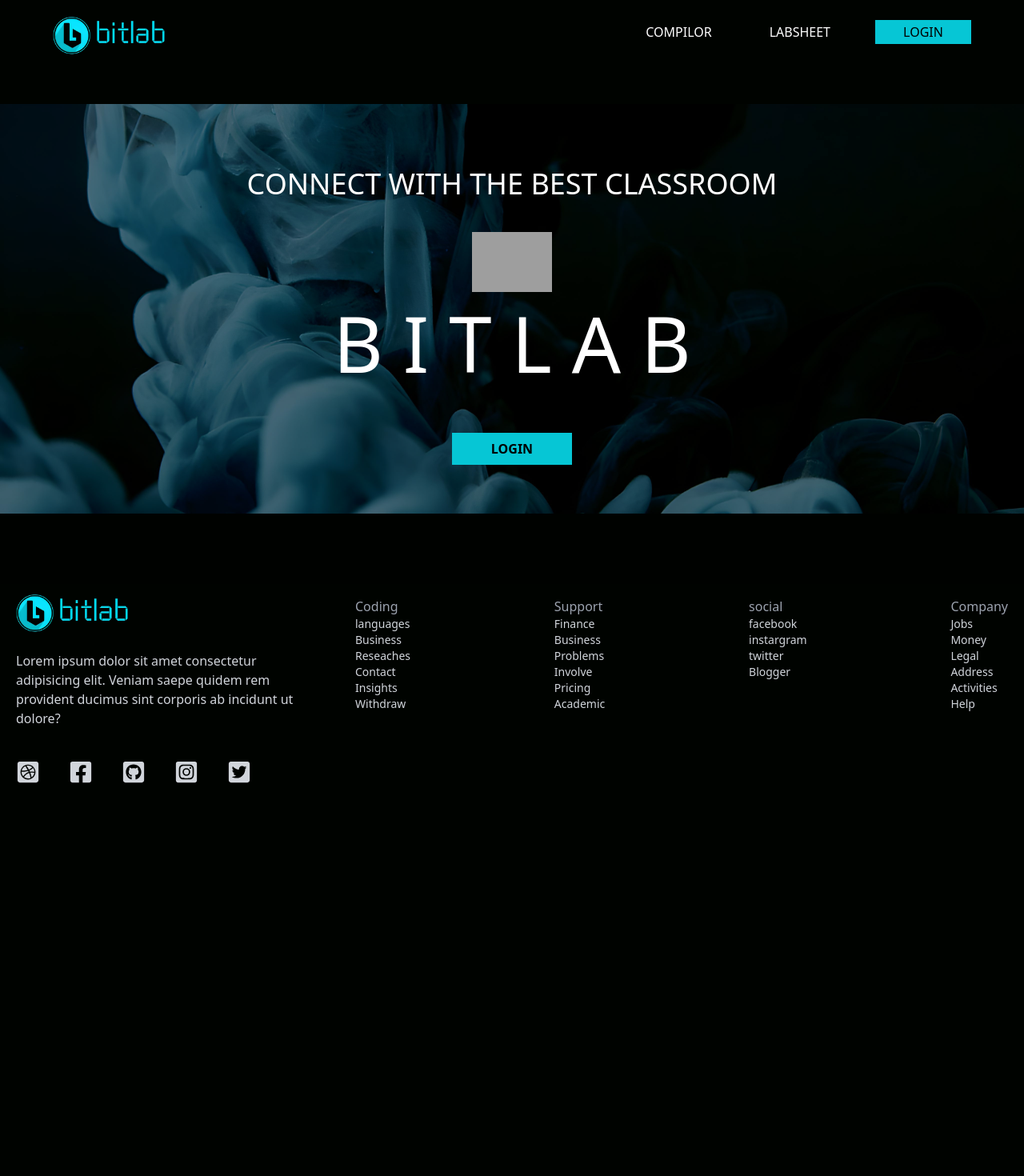
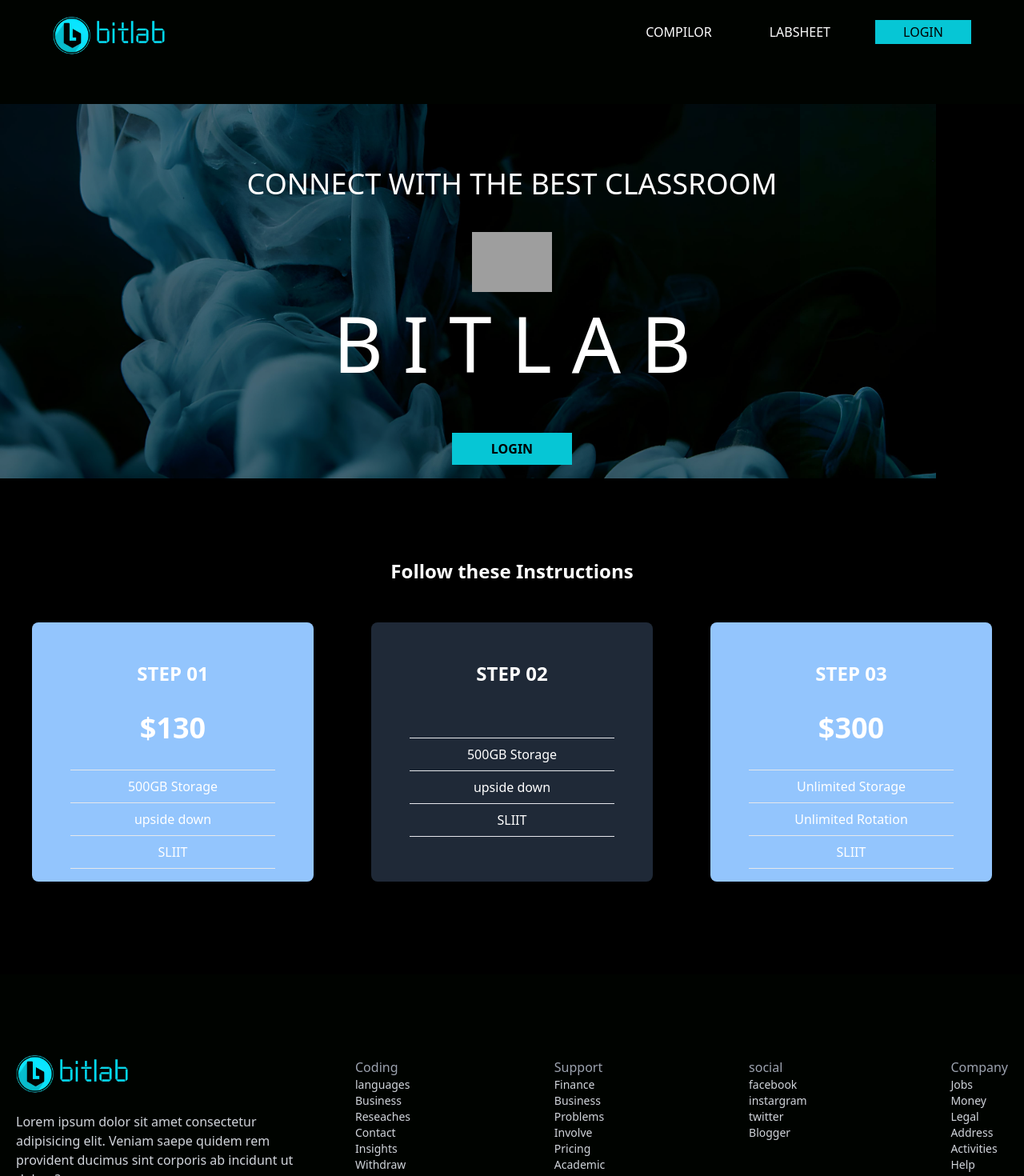
Before and after one commit to AnjanaPrabhath/BitLab, a React (Create React App) app in the folder frontend/: page / in a window 1280 px wide. Shown: the top 1470 px of the page at 80% size. Before the commit the page ends 1068 px from the top, so only its background shows below. Built offline with nearby package versions, Linux system fonts and the light colour scheme; grey boxes are pictures that could not be loaded.

Commit message:
loin and logo setup

```diff
--- a/frontend/src/App.js
+++ b/frontend/src/App.js
@@ -1,7 +1,8 @@
 import React from 'react';
 import { BrowserRouter, Route, Routes } from 'react-router-dom';
-import Homepage from "./Pages/Homepage";
+import LandingPage from "./Pages/LandingPage";
 import AdminPage from './Pages/AdminPage';
+import LoginPage from './Pages/LoginPage';
 
 
 function App() {
@@ -11,8 +12,9 @@ function App() {
 
       <BrowserRouter>
         <Routes>
-            <Route path='/' element={<Homepage/>} />
+            <Route path='/' element={<LandingPage/>} />
             <Route path='/admin' element={<AdminPage/>} />
+            <Route path='/login' element={<LoginPage/>} />
         </Routes>
       </BrowserRouter>
 
--- a/frontend/src/Components/Compilor.jsx
+++ /dev/null
@@ -1,43 +0,0 @@
-import React from 'react'
-import Poster from '../Assets/MainPoster.png'
-import LogoIcon from '../Assets/logoImageWithoutText.png'
-
-
-const Compilor = () => {
-    return (
-      <div className='text-white bg-black'>
-        <div className='items-center'>
-
-          <div className='max-w-[1300px] w-full mx-auto'>
-
-            <div className='absolute w-full h-[600px] bg-black opacity-40'></div>
-
-            {/* heading */}
-            <img className='mt-[70px] w-[1300px] mx-auto' src={Poster} alt="" />
-              <div className='absolute w-full top-[20%] mx-auto '>
-
-                <div className='uppercase text-center mt-[50px]'>
-                  <p className='my-4 md:my-10 text-xl md:text-4xl md:mt-6'>connect with the best classroom</p>
-
-                  <img src={LogoIcon}
-                  className='w-[50px] md:w-[100px] mx-auto'
-                  alt="" />
-
-                  <p className='my-4 mb-8 text-5xl md:text-8xl'>b i t l a b</p>
-                </div>
-
-                <div className='flex my-4 justify-center'>
-                  <button className='mt-8 bg-[#06C6D5] w-[150px] text-black font-semibold hover:bg-[#2df1ff] duration-300 py-2 px-4 flex justify-center'>
-                    LOGIN</button>
-
-                </div>
-
-              </div>
-          </div>
-
-        </div>
-      </div>
-    )
-  }
-
-export default Compilor
--- /dev/null
+++ b/frontend/src/Components/Hero.jsx
@@ -0,0 +1,91 @@
+import React from 'react'
+import Poster from '../Assets/MainPoster.png'
+import LogoIcon from '../Assets/logoImageWithoutText.png'
+import { Link } from 'react-router-dom'
+
+
+const Hero = () => {
+    return (
+      <div className='text-white bg-black'>
+
+        {/* Hero image and the text */}
+
+        <div className='items-center w-[1300px]'>
+
+          <div className='max-w-[1300px] w-full mx-auto items-center '>
+
+            <div className='absolute w-[1000px] h-[530px] bg-black opacity-40'></div>
+
+            {/* heading */}
+            <img className='mt-[70px] w-[90%] object-cover ' src={Poster} alt="" />
+
+              {/* meka hadala iwara na */}
+              <div className='absolute w-full top-[20%] mx-auto '>
+
+                <div className='uppercase text-center mt-[50px]'>
+                  <p className='my-4 md:my-10 text-xl md:text-4xl md:mt-6'>connect with the best classroom</p>
+
+                  <img src={LogoIcon}
+                  className='w-[50px] md:w-[100px] mx-auto'
+                  alt="" />
+
+                  <p className='my-4 mb-8 text-5xl md:text-8xl'>b i t l a b</p>
+                </div>
+
+                <div className='flex my-4 justify-center'>
+                  <Link to='/login' className='my-auto'>
+                    <button className='mt-8 bg-[#06C6D5] w-[150px] text-black font-semibold hover:bg-[#2df1ff] duration-300 py-2 px-4 flex justify-center'>
+                      LOGIN</button>
+                  </Link>
+                </div>
+
+              </div>
+          </div>
+
+        </div>
+
+        {/* Instructions */}
+
+        <div className='w-full py-[100px] bg-black'>
+          <h2 className='text-2xl text-center pb-8  font-semibold'>Follow these Instructions</h2>
+          <div className='max-w-[1240px] mx-auto grid md:grid-cols-3 gap-8' >
+              <div className='w-[90%] mx-auto bg-blue-300 shadow-xl flex flex-col p-4 my-4 rounded-lg hover:scale-105 duration-300'>
+
+                  <h2 className='text-2xl font-bold text-center py-8'>STEP 01</h2>
+                  <p className='text-center text-4xl font-bold'>$130</p>
+                  <div className='text-center font-medium '>
+                    <p className='border-b mx-8 py-2 mt-8 border-t'>500GB Storage</p>
+                    <p className='border-b mx-8 py-2'>upside down</p>
+                    <p className='border-b mx-8 py-2'>SLIIT</p>
+                  </div>
+
+              </div>
+              <div className='w-[90%] mx-auto bg-gray-800 shadow-xl flex flex-col p-4 my-4 rounded-lg hover:scale-105 duration-300 border-white'>
+
+                  <h2 className='text-2xl font-bold text-center py-8'>STEP 02</h2>
+                  <div className='text-center font-medium '>
+                    <p className='border-b mx-8 py-2 mt-8 border-t'>500GB Storage</p>
+                    <p className='border-b mx-8 py-2'>upside down</p>
+                    <p className='border-b mx-8 py-2'>SLIIT</p>
+                  </div>
+
+              </div>
+              <div className='w-[90%] mx-auto bg-blue-300 shadow-xl flex flex-col p-4 my-4 rounded-lg hover:scale-105 duration-300'>
+
+                  <h2 className='text-2xl font-bold text-center py-8'>STEP 03</h2>
+                  <p className='text-center text-4xl font-bold'>$300</p>
+                  <div className='text-center font-medium '>
+                    <p className='border-b mx-8 py-2 mt-8 border-t'>Unlimited Storage</p>
+                    <p className='border-b mx-8 py-2'>Unlimited Rotation</p>
+                    <p className='border-b mx-8 py-2'>SLIIT</p>
+                  </div>
+
+              </div>
+          </div>
+        </div>
+
+      </div>
+    )
+  }
+
+export default Hero
--- /dev/null
+++ b/frontend/src/Components/LoginForm.jsx
@@ -0,0 +1,28 @@
+import React from 'react'
+import { Link } from 'react-router-dom'
+import LoginWithPassword from './LoginWithPassword'
+
+
+const LoginForm = () => {
+  return (
+    <div className='text-white'>
+        <h1 className='text-3xl font-medium text-center'>Welcome to BitLab</h1>
+        <p className='py-3'>please enter your username and wait for your password </p>
+        <div>
+            <div>
+                <input type="text"
+                placeholder='username'
+                className='bg-[#1f1f1f] placeholder-slate-400 text-[#d0d0d0]  rounded-md px-2 py-2 my-2 border-blue-400 w-full'
+                />
+            </div>
+            <div>
+              <Link to={LoginWithPassword}>
+                <button className='bg-blue-400 my-5 px-4 py-1 w-full'>NEXT</button>
+              </Link>
+            </div>
+        </div>
+    </div>
+  )
+}
+
+export default LoginForm
--- /dev/null
+++ b/frontend/src/Components/LoginWithPassword.jsx
@@ -0,0 +1,25 @@
+import React from 'react'
+
+const LoginWithPassword = () => {
+  return (
+    <div className='text-white'>
+        <h1 className='text-3xl font-medium text-center'>Welcome </h1>
+        <p className='py-3'>please enter your username and wait for your password </p>
+        <div>
+            <div>
+                <input type="text"
+                placeholder='username'
+                className='bg-[#1f1f1f] placeholder-slate-400 text-[#d0d0d0]  rounded-md px-2 py-2 my-2 border-blue-400 w-full'
+                />
+            </div>
+            <div>
+
+                <button className='bg-blue-400 my-5 px-4 py-1 w-full'>Login</button>
+
+            </div>
+        </div>
+    </div>
+  )
+}
+
+export default LoginWithPassword
--- a/frontend/src/Pages/Homepage.jsx
+++ b/frontend/src/Pages/LandingPage.jsx
@@ -1,17 +1,17 @@
 import React from 'react'
-import Compilor from '../Components/Compilor'
+import Hero from '../Components/Hero'
 import Footer from '../Components/Footer'
 import Navbar from '../Components/Navbar'
 
 
-const Homepage = () => {
+const LandingPage = () => {
   return (
     <div>
       <Navbar/>
-      <Compilor/>
+      <Hero/>
       <Footer/>
     </div>
   )
 }
 
-export default Homepage
+export default LandingPage
--- /dev/null
+++ b/frontend/src/Pages/LoginPage.jsx
@@ -0,0 +1,29 @@
+import React from 'react'
+import LoginForm from '../Components/LoginForm'
+import Logo from '../Assets/Logo.png'
+
+const LoginPage = () => {
+  return (
+    <div className='flex w-full h-screen'>
+
+      {/* left screen */}
+      <div className='w-full flex items-center justify-center lg:w-1/2 bgb bg-black'>
+
+        <LoginForm/>
+
+      </div>
+
+      {/* right screen */}
+      <div className='hidden  lg:flex h-full w-1/2 items-center justify-center bg-black'>
+        {/* <div className='w-60 h-60 bg-gradient-to-tr from-violet-700 to-blue-600 rounded-full' /> */}
+
+        <img src={Logo} className='w-[500px] animate-pulse'
+        alt="" />
+
+
+      </div>
+    </div>
+  )
+}
+
+export default LoginPage
```
